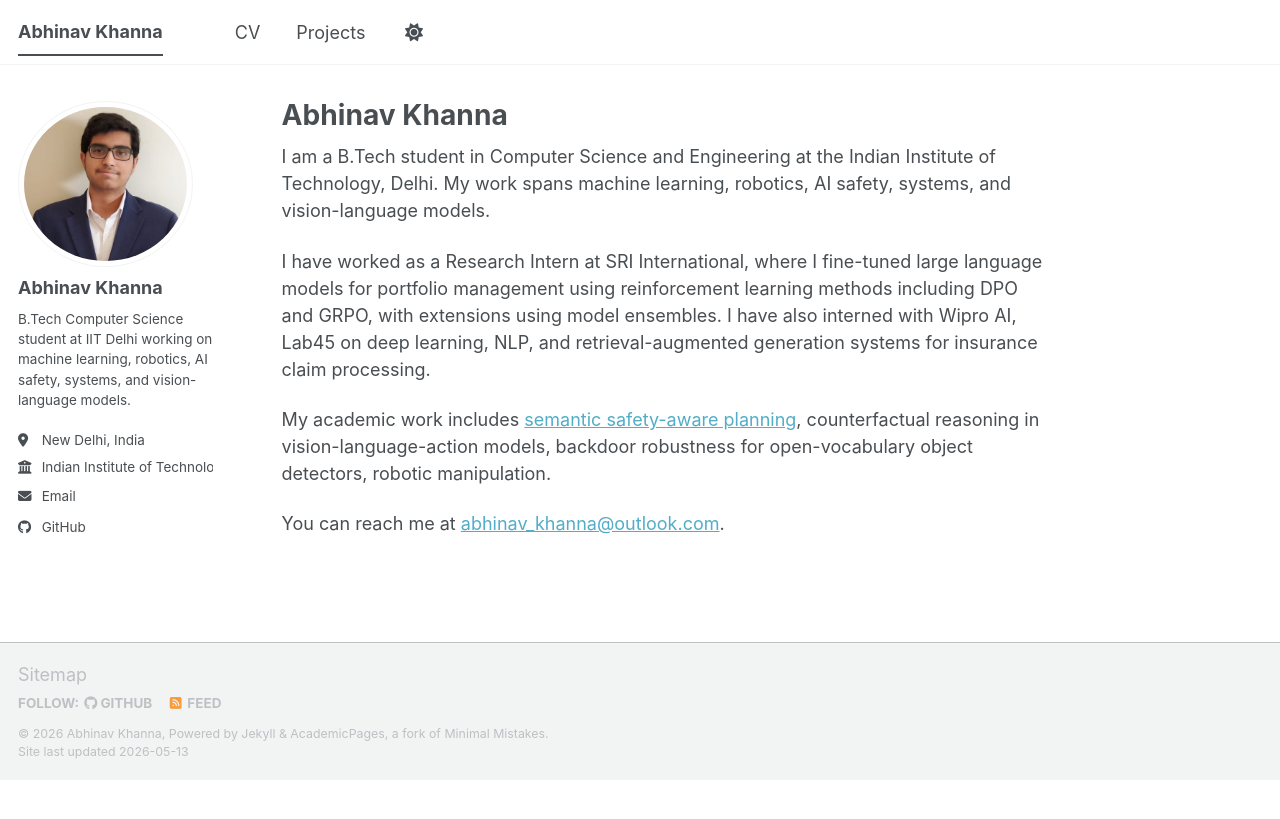
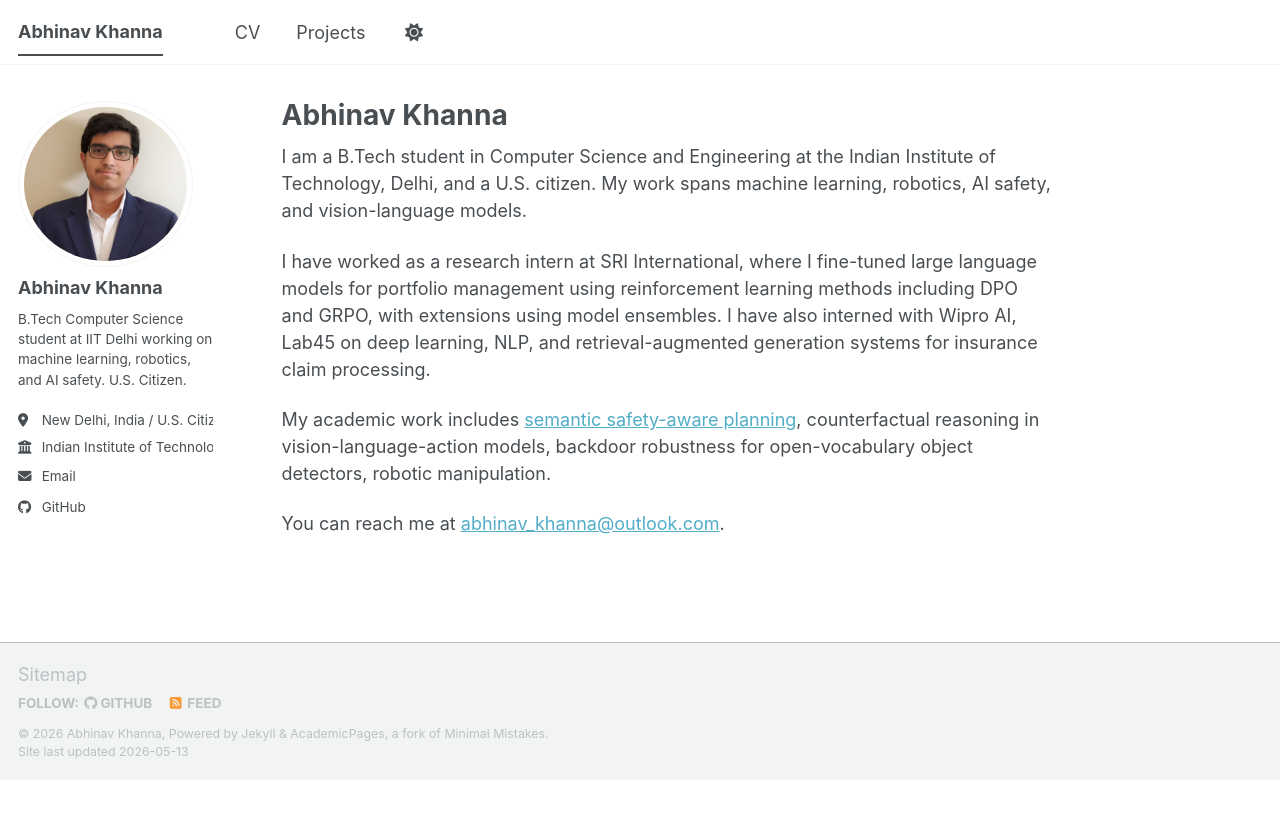
Before and after one commit to Khabhinav/Khabhinav.github.io, a Jekyll site: the page built from _pages/about.md, in a window 1280 px wide. Shown: the top 819 px of the page. Built offline with Jekyll 4.4.1, drawn with Linux system fonts in a browser that asks for light colours; a script bundle is joined from its source files by our own code; library files that are not in the unit come from our copies.

Commit message:
wording fixes

```diff
--- a/_config.yml
+++ b/_config.yml
@@ -12,7 +12,7 @@ site_theme               : "default" # The available themes options are "default
 title                    : "Abhinav Khanna"
 title_separator          : "-"
 name                     : &name "Abhinav Khanna"
-description              : &description "Computer Science undergraduate at IIT Delhi working on machine learning, robotics, AI safety, and systems."
+description              : &description "Computer Science undergraduate at IIT Delhi working on machine learning, robotics, and AI safety."
 url                      : https://khabhinav.github.io # The base hostname & protocol for your site e.g. "https://[your GitHub username].github.io",
                                                            # or if you already have some other page hosted on Github then use "https://[your GitHub username].github.io/[Your Repo Name]"
 baseurl                  : "" # the subpath of your site, e.g. "/blog"
@@ -26,8 +26,8 @@ author:
   avatar           : "photograph.jpeg"
   name             : "Abhinav Khanna"
   pronouns         : # example: "she/her"
-  bio              : "B.Tech Computer Science student at IIT Delhi working on machine learning, robotics, AI safety, systems, and vision-language models."
-  location         : "New Delhi, India"
+  bio              : "B.Tech Computer Science student at IIT Delhi working on machine learning, robotics, and AI safety. U.S. Citizen."
+  location         : "New Delhi, India / U.S. Citizen"
   employer         : "Indian Institute of Technology, Delhi"
   uri              : # URL
   email            : "abhinav_khanna@outlook.com"
--- a/_pages/about.md
+++ b/_pages/about.md
@@ -7,9 +7,9 @@ redirect_from:
   - /about.html
 ---
 
-I am a B.Tech student in Computer Science and Engineering at the Indian Institute of Technology, Delhi. My work spans machine learning, robotics, AI safety, systems, and vision-language models.
+I am a B.Tech student in Computer Science and Engineering at the Indian Institute of Technology, Delhi, and a U.S. citizen. My work spans machine learning, robotics, AI safety, and vision-language models.
 
-I have worked as a Research Intern at SRI International, where I fine-tuned large language models for portfolio management using reinforcement learning methods including DPO and GRPO, with extensions using model ensembles. I have also interned with Wipro AI, Lab45 on deep learning, NLP, and retrieval-augmented generation systems for insurance claim processing.
+I have worked as a research intern at SRI International, where I fine-tuned large language models for portfolio management using reinforcement learning methods including DPO and GRPO, with extensions using model ensembles. I have also interned with Wipro AI, Lab45 on deep learning, NLP, and retrieval-augmented generation systems for insurance claim processing.
 
 My academic work includes [semantic safety-aware planning](https://drive.google.com/file/d/1YDo8a117sccprqWSJaHE4-YgctgOKO83/view?usp=sharing), counterfactual reasoning in vision-language-action models, backdoor robustness for open-vocabulary object detectors, robotic manipulation.
 
```
Also changed, not shown: _data/cv.json (+4 -3 lines), _pages/cv.md (+4 -0 lines).
